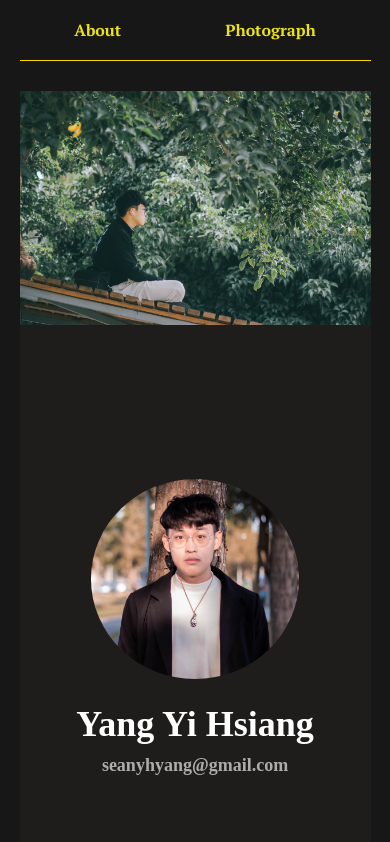
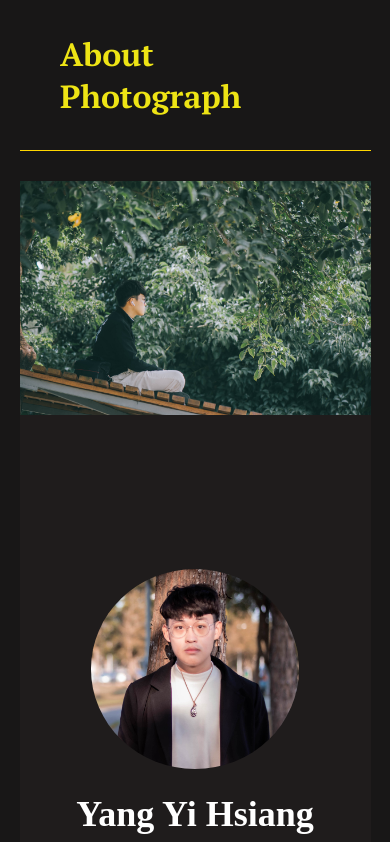
Before and after one commit to cosmos011200/cosmos, a plain HTML site: page Midterm project/index.html in a window 390 px wide. Shown: the top 842 px of the page. Drawn offline with Linux system fonts and the light colour scheme.

Commit message:
Update style.css

```diff
--- a/Midterm project/style.css
+++ b/Midterm project/style.css
@@ -26,7 +26,7 @@ html, body {
     color: #eee415;
     text-decoration: none;
     margin: 0 20px;
-    padding : 0 30px;
+    padding : 0 40px;
     font-size: 16px;
     display: inline-block;
     font-family: "PT Serif", serif;
@@ -164,7 +164,7 @@ html, body {
 }
 .picture-3 img, .picture-4 img {
     display: inline-block;
-    margin: 30px 12px 0 12px;
+    margin: 30px 1%;
     width: 30%;
     height: auto;
 }
@@ -177,9 +177,15 @@ html, body {
     display: inline-block;
     margin-bottom: 150px;
 }
-@media only screen and (max-width: 400px) {
+@media only screen and (max-width: 900px) {
     .container {
         width: 90%;
+    }
+    .navbar {
+        height: 150px;
+    }
+    .navbar a{
+        font-size: 32px;
     }
     .photo {
         text-align: center;
@@ -196,7 +202,7 @@ html, body {
     .picture-3 img, .picture-4 img {
         width: 80%;
         height: auto;
-        margin: 10px auto;
+        margin: 10px 0;
     }
     .picture-6 {
         margin-bottom: 100px;
```
